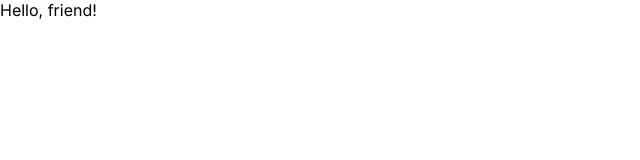
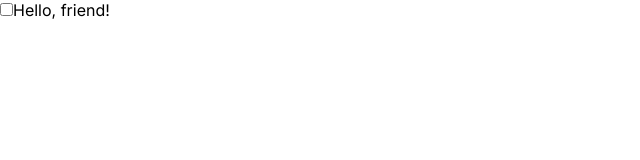
Before and after one commit to CodectiveOrg/pipelyze, a Next.js app: page / in a window 1280 px wide. Shown: the top 160 px of the page, without its empty margins (0-640 px from the left). Built offline with nearby package versions, Linux system fonts and the light colour scheme.

Commit message:
[add checkbox]

```diff
--- a/src/app/page.tsx
+++ b/src/app/page.tsx
@@ -1,5 +1,8 @@
+import CheckboxComponent from "@/components/checkbox/checkbox.component";
 import styles from "./page.module.css";
 
 export default function Page() {
-  return <div className={styles.page}>Hello, friend!</div>;
+  return <div className={styles.page}>
+    <CheckboxComponent/>
+    Hello, friend!</div>;
 }
--- /dev/null
+++ b/src/components/checkbox/checkbox.component.tsx
@@ -0,0 +1,54 @@
+import React from "react";
+
+import clsx from "clsx";
+
+import IconComponent from "@/components/icon/icon.component";
+
+import { ColorType } from "@/types/color.type";
+
+import styles from "./checkbox.module.css";
+
+type Props = {
+  basic?: "checked" | "unchecked";
+  size?: "normal" | "small";
+  customeIcon?: string;
+  placement?: "top" | "right" | "bottom" | "left";
+  colors?: ColorType;
+  Indeterminate?: boolean;
+};
+
+export default function CheckboxComponent(props: Props) {
+  const {
+    basic = "unchecked",
+    size = "normal",
+    placement = "right",
+    colors = "inherit",
+    Indeterminate = false,
+    customeIcon,
+  } = props;
+
+  const classNames = clsx(
+    styles.input,
+    styles[size],
+    styles[placement],
+    styles[colors],
+  );
+
+
+  if (customeIcon) {
+    return (
+      <IconComponent
+        name={customeIcon}
+        color={basic === "checked" ? "primary" : "inherit"}
+      />
+    );
+  }
+
+  return (
+    <input
+      type="checkbox"
+      className={classNames}
+      checked={basic === "checked"}
+    />
+  );
+}
```
Also changed, not shown: src/components/checkbox/checkbox.module.css (added), 2 other files (tests, documents, lock files or other folders).
